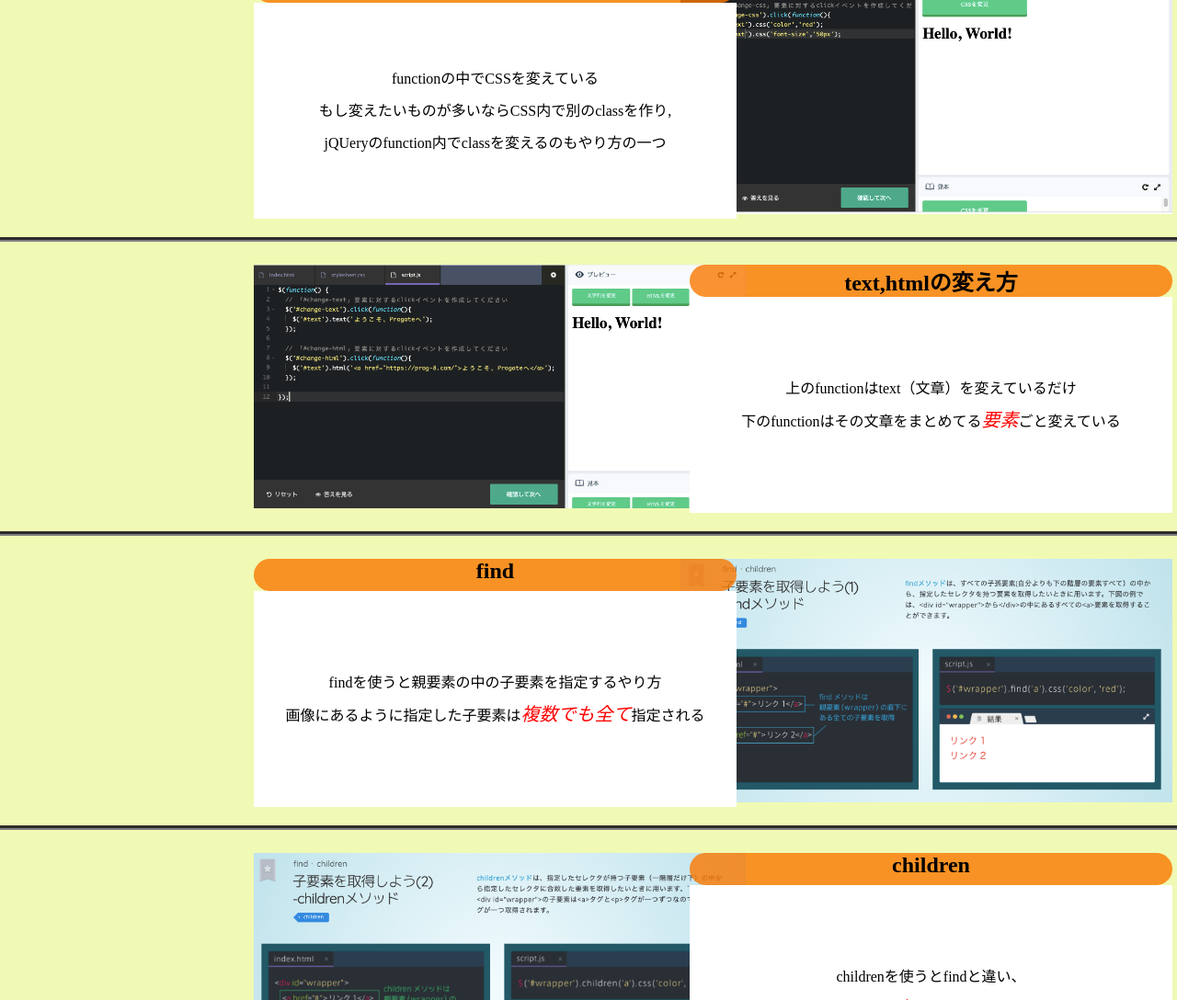
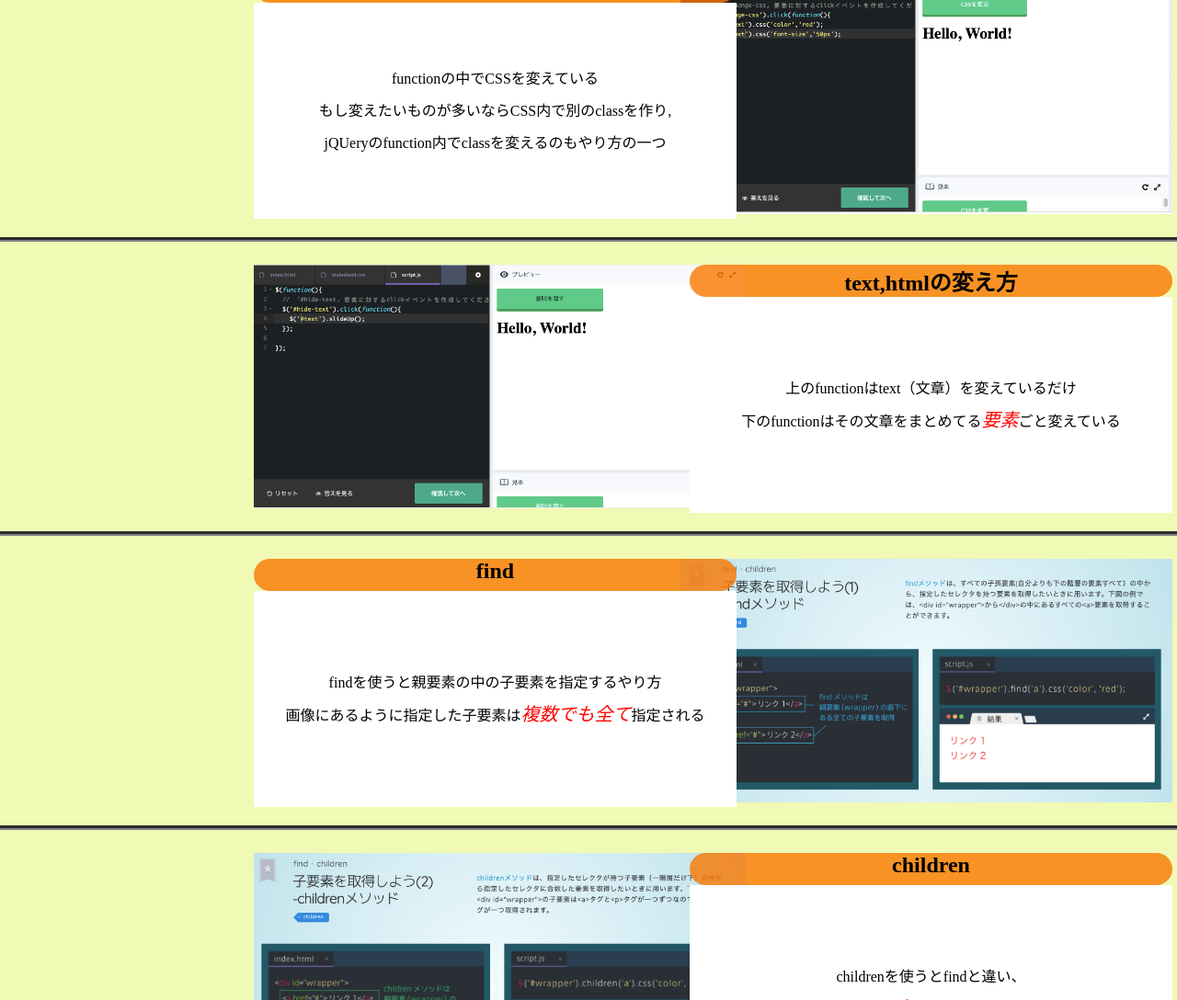
Before and after one commit to firejellyfish/new.reviewjQuery, a plain HTML site: page index.html in a window 1280 px wide. Shown: the part 1167-2255 px from the top of the page at 92% size. Drawn offline with nearby package versions, Linux system fonts and the light colour scheme.

Commit message:
Update index.html

```diff
--- a/index.html
+++ b/index.html
@@ -64,7 +64,7 @@
       </section>
 
       <section>
-        <img class="left-pic" id="fifth" src="image-jQuery/JQueryChangeHtmlAndText.png">
+        <img class="left-pic" id="fifth" src="image-jQuery/HowToUseJQueryFunction.png">
         <h2 class="right-title">text,htmlの変え方</h2>
         <p class="right-explanation"><span class="positionForP">上のfunctionはtext（文章）を変えているだけ<br>
         下のfunctionはその文章をまとめてる<em>要素</em>ごと変えている</span></p>
```
